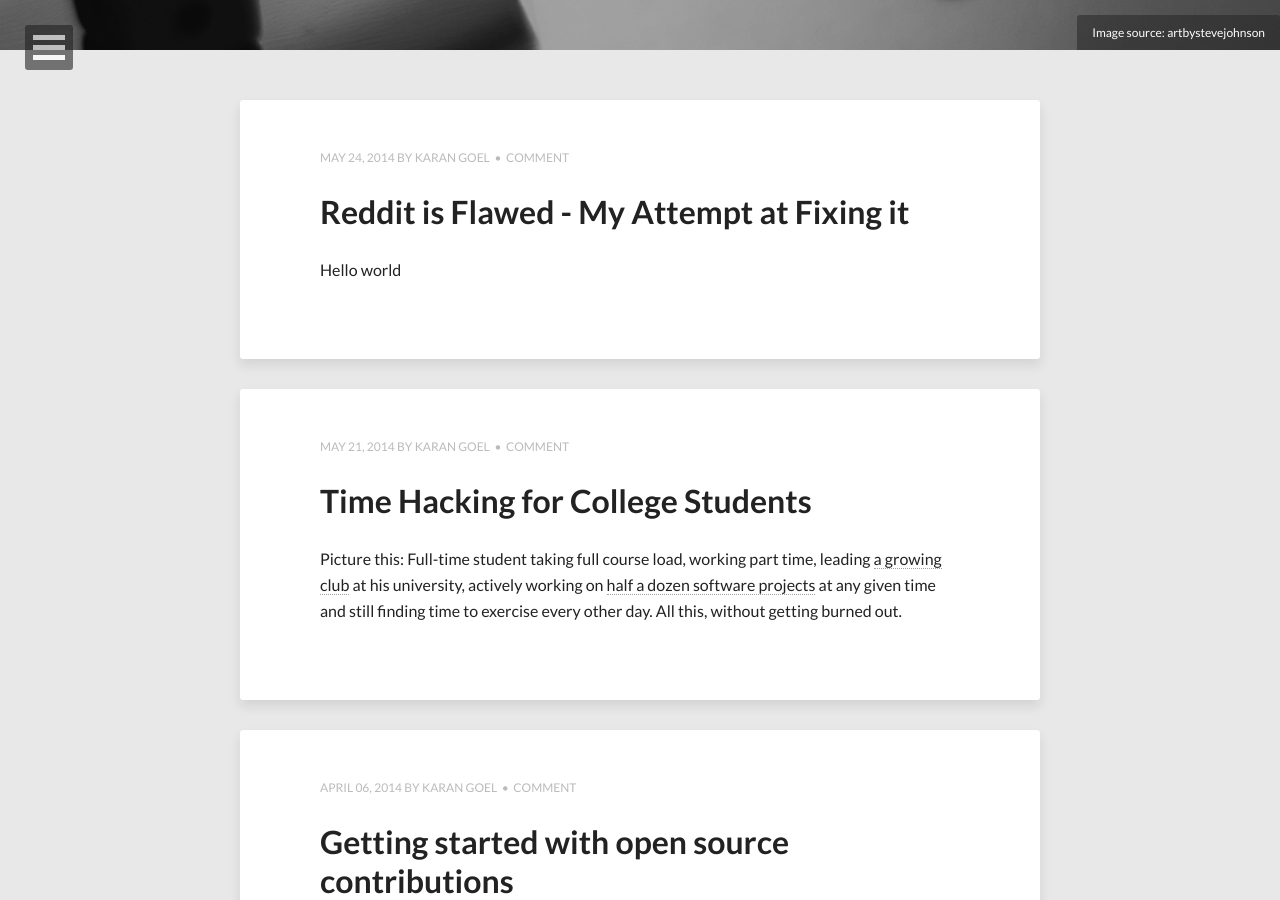
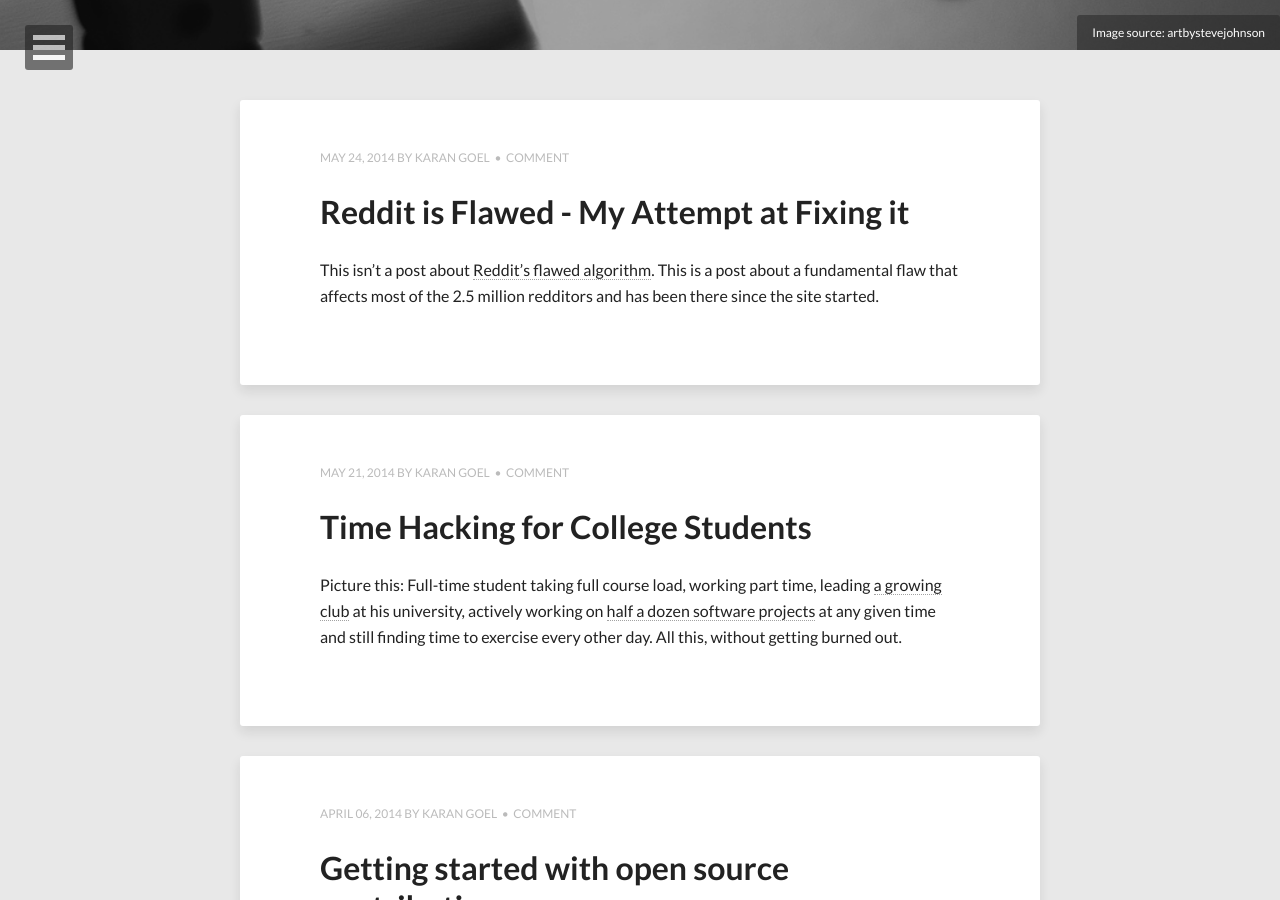
Before and after one commit to karan/oldblog, a Jekyll site: the page built from index.html, in a window 1280 px wide and 900 px high, scrolled down 350 px. Built offline with Jekyll 4.4.1, drawn with Linux system fonts in a browser that asks for light colours; nearby versions of some CDN libraries; the list of posts is cut into pages by our own code; comment, search, counter and statistics services are not loaded; some of the changed lines change nothing that is shown.

Commit message:
draft ready

```diff
--- a/_posts/2014-05-25-reddit-griddit.md
+++ b/_posts/2014-05-25-reddit-griddit.md
@@ -10,4 +10,46 @@
 comments: true
 ---
 
-Hello world
+This isn't a post about [Reddit's flawed algorithm](http://technotes.iangreenleaf.com/posts/2013-12-09-reddits-empire-is-built-on-a-flawed-algorithm.html). This is a post about a fundamental flaw that affects most of the 2.5 million redditors and has been there since the site started.
+
+![](http://i.imgur.com/8D2H0RB.jpg?2)
+
+As it is right now, Reddit favors text more than any other form of content. Even for image-based subreddits (like r/cats, r/pics), the primary emphasis is on the submission title or caption and not on the image itself. All you see if a small thumbnail of the image itself. Most of the times, a crappy image wil hit the frontpage based on a clever title. **That is the flaw** - judging an image based on its title.
+
+As such, it isn't very hard to garner tons of karma with almost no effort:
+
+1. Choose an image-based subreddit with a lot of activity
+2. Browse through a few pages on the "hot" page of the subreddit. Keep note of what people seem to like
+3. Find an image that is slightly relevant to the topic of the subreddit
+4. Think of a caption for the image. Doesn't have to be accurate but must contain keywords from step 2.
+
+Bingo! Watch as the holy river of karma flows in.
+
+But wait, there's more: The basic principles of web design suggest that to give value to your user, consuming the content should be obvious to the user. The current design of Reddit forces the user to click an extra link to consume the primary content of a subreddit. No UX book would ever, ever, ever recommend this.
+
+### So what should happen? How can this be fixed?
+
+I think it's not something that the community can fix by themselves - it's a problem with the platform. Reddit is inherently built to be a platform to support discussions about a central topic. This, however, doesn't hold true so much for images. People upvote an image if they like. There's hardly ever any scope for some meaningful discussion there.
+
+So here's what I suggest: strip everything from image-based subreddits but the images themselves. I took some time to [prototype](http://karan.github.io/griddit) this:
+
+[![](https://raw.githubusercontent.com/karan/griddit/gh-pages/screen.jpg)](http://karan.github.io/griddit)
+
+Some things I'd like you to notice:
+
+1. It's content first - there's no fillers, no crap. Only the content that the user want to consume.
+2. The emphasis here is on the images and not on the title or the user who submitted them.
+3. If the user likes the image, they can click through to the thread and have a discussion there.
+
+Now obviosuly this isn't a perfect prototype. What's missing is:
+
+1. No upvoting. I think it's important to have voting feature embedded in each image block. I didn't do this because this add more complexity than I wanted to have in a weekend project.
+2. Performance issues. Imagine loading 20 high resolution images at the same time. On an average system, your browser would crap its pants. I've done some stuff to make *griddit* very efficient and fast, but obviously there's more that can be done.
+
+## Conclusion
+
+*griddit* is my vision of what image-based subreddits should look like. It's not perfect. It's not the best solution either. If you don't agree with me, or have feedback about *griddit*, please leave a comment below.
+
+If you think you agree with me, please consider sharing this post. Spread the word.
+
+![](http://i.imgur.com/I6bLwbh.jpg)
```
Also changed, not shown: 3 other files.
